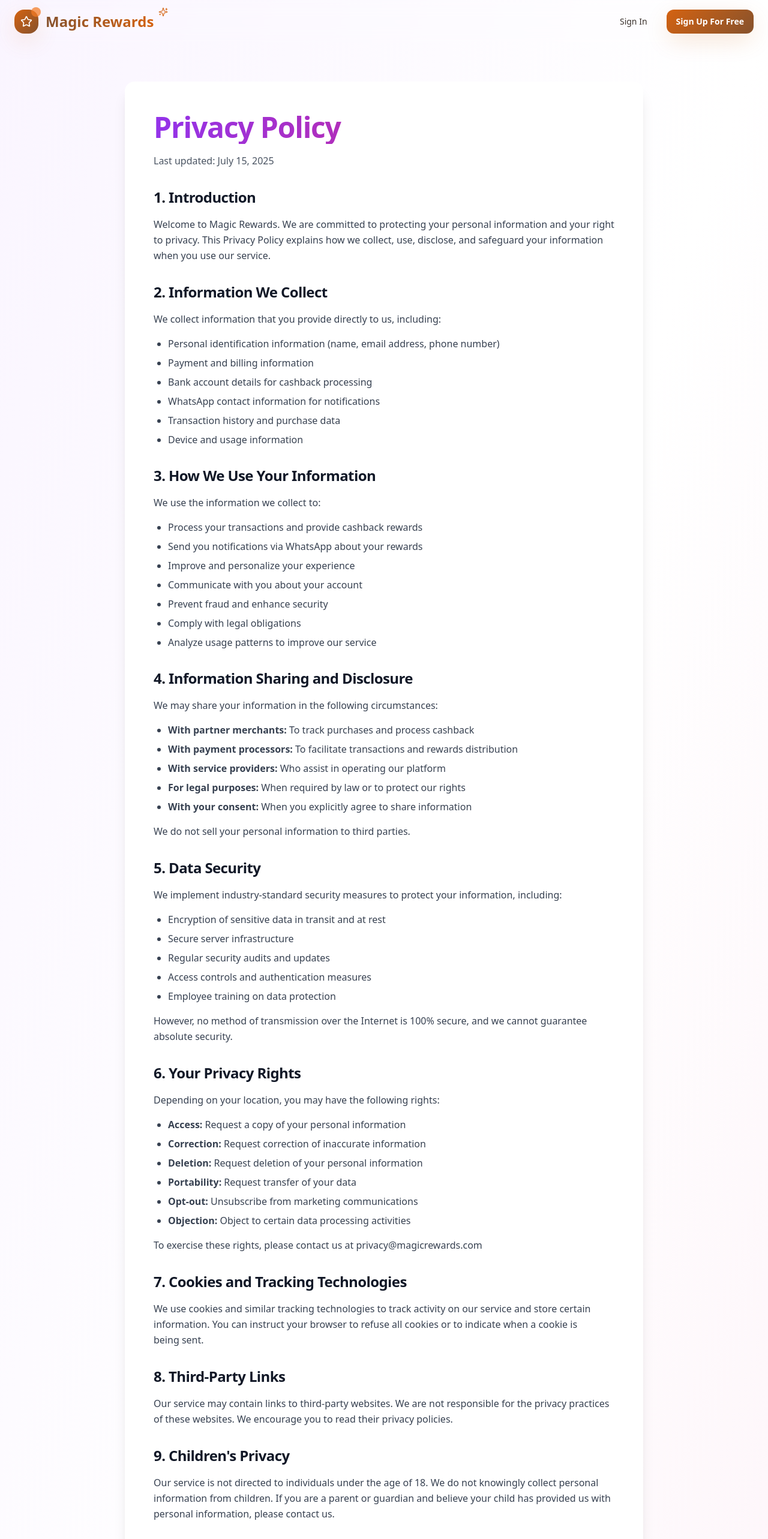
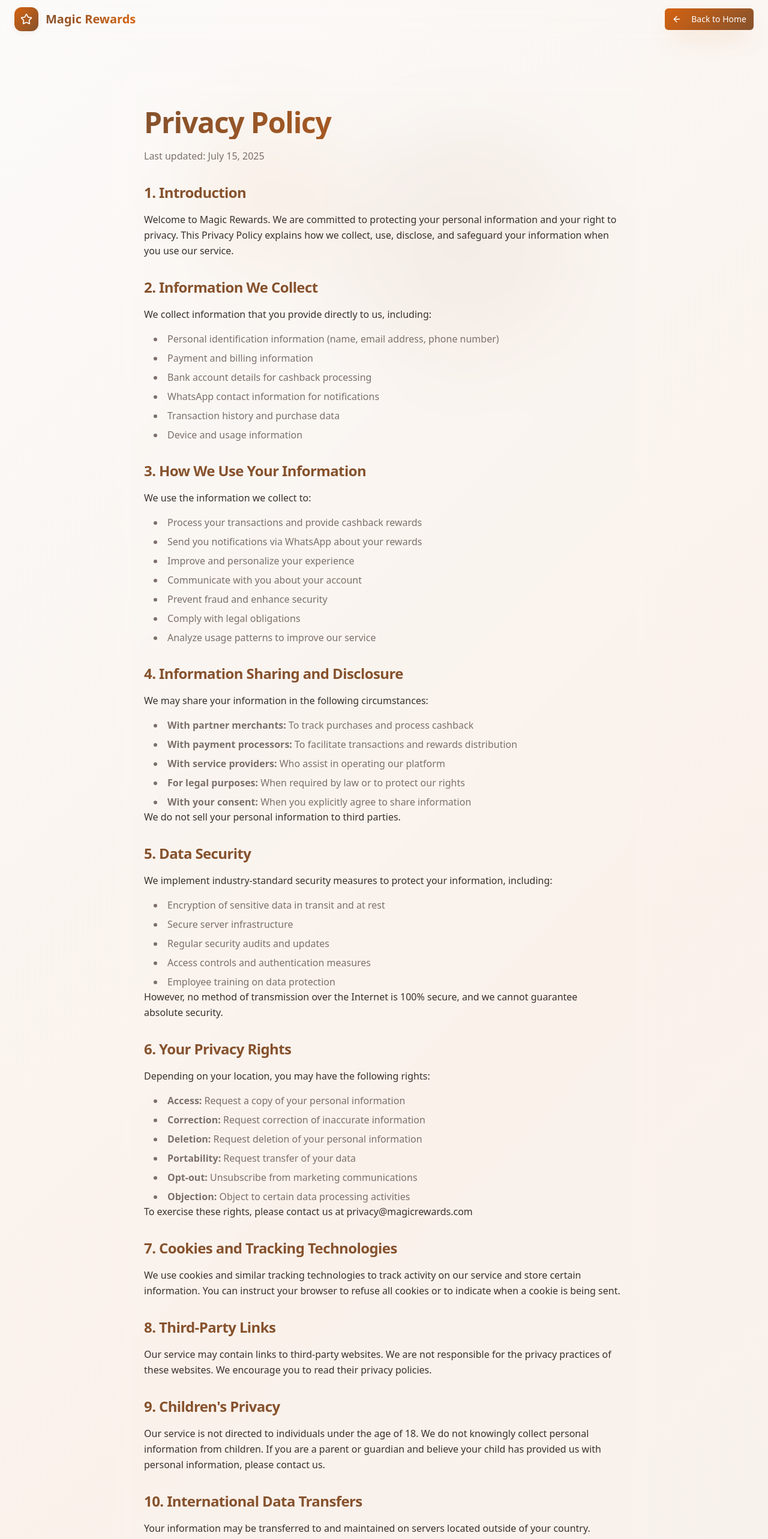
Before and after one commit to femij/magic-crisp-rewards, a React (Vite) app: page /privacy-policy in a window 1280 px wide. Shown: the top 2566 px of the page at 60% size. Built offline with nearby package versions, Linux system fonts and the light colour scheme.

Commit message:
Refactor: Style Privacy Policy page

```diff
--- a/src/pages/PrivacyPolicy.tsx
+++ b/src/pages/PrivacyPolicy.tsx
@@ -1,6 +1,7 @@
-import { Header } from "@/components/Header";
+import { Button } from "@/components/ui/button";
+import { Star, ArrowLeft } from "lucide-react";
+import { Link } from "react-router-dom";
 import { Footer } from "@/components/Footer";
-import { Link } from "react-router-dom";
 
 const PrivacyPolicy = () => {
   const currentDate = new Date().toLocaleDateString('en-US', {
@@ -10,31 +11,52 @@ const PrivacyPolicy = () => {
   });
 
   return (
-    <div className="min-h-screen bg-gradient-to-br from-purple-50 via-white to-pink-50">
-      <Header />
+    <div className="min-h-screen bg-gradient-hero">
+      {/* Background decorative elements */}
+      <div className="absolute inset-0 overflow-hidden pointer-events-none">
+        <div className="absolute top-1/4 left-1/4 w-64 h-64 bg-warm-orange/5 rounded-full blur-3xl animate-float"></div>
+        <div className="absolute bottom-1/4 right-1/4 w-96 h-96 bg-warm-brown/5 rounded-full blur-3xl animate-float" style={{animationDelay: '2s'}}></div>
+      </div>
 
-      <main className="container mx-auto px-4 py-16 max-w-4xl">
-        <div className="bg-white rounded-2xl shadow-xl p-8 md:p-12">
-          <h1 className="text-4xl md:text-5xl font-bold mb-4 bg-gradient-to-r from-purple-600 to-pink-600 bg-clip-text text-transparent">
-            Privacy Policy
-          </h1>
-          <p className="text-gray-600 mb-8">Last updated: {currentDate}</p>
+      {/* Header */}
+      <header className="glass-subtle sticky top-0 z-50 border-b border-warm-orange/10">
+        <div className="container mx-auto px-6 h-16 flex items-center justify-between">
+          <Link to="/" className="flex items-center gap-3 group">
+            <div className="w-10 h-10 bg-gradient-warm rounded-xl flex items-center justify-center shadow-subtle group-hover:shadow-soft transition-all duration-300">
+              <Star className="w-5 h-5 text-white" />
+            </div>
+            <span className="text-xl font-bold bg-gradient-to-r from-warm-brown to-warm-orange bg-clip-text text-transparent">Magic Rewards</span>
+          </Link>
+          <Link to="/">
+            <Button variant="warm" size="sm">
+              <ArrowLeft className="w-4 h-4 mr-2" />
+              Back to Home
+            </Button>
+          </Link>
+        </div>
+      </header>
 
-          <div className="prose prose-lg max-w-none">
-            <section className="mb-8">
-              <h2 className="text-2xl font-bold text-gray-900 mb-4">1. Introduction</h2>
-              <p className="text-gray-700 leading-relaxed mb-4">
+      {/* Main Content */}
+      <main className="container mx-auto px-6 py-16 relative z-10">
+        <div className="max-w-4xl mx-auto glass-subtle rounded-3xl p-8 md:p-12 shadow-glass">
+          <h1 className="text-4xl md:text-5xl font-bold mb-4 bg-gradient-to-r from-warm-brown to-warm-orange bg-clip-text text-transparent">Privacy Policy</h1>
+          <p className="text-muted-foreground mb-8">Last updated: {currentDate}</p>
+
+          <div className="space-y-8 text-foreground">
+            <section>
+              <h2 className="text-2xl font-bold mb-4 text-warm-brown">1. Introduction</h2>
+              <p className="leading-relaxed mb-4">
                 Welcome to Magic Rewards. We are committed to protecting your personal information and your right to privacy.
                 This Privacy Policy explains how we collect, use, disclose, and safeguard your information when you use our service.
               </p>
             </section>
 
-            <section className="mb-8">
-              <h2 className="text-2xl font-bold text-gray-900 mb-4">2. Information We Collect</h2>
-              <p className="text-gray-700 leading-relaxed mb-4">
+            <section>
+              <h2 className="text-2xl font-bold mb-4 text-warm-brown">2. Information We Collect</h2>
+              <p className="leading-relaxed mb-4">
                 We collect information that you provide directly to us, including:
               </p>
-              <ul className="list-disc pl-6 mb-4 text-gray-700 space-y-2">
+              <ul className="list-disc list-inside space-y-2 ml-4 text-muted-foreground">
                 <li>Personal identification information (name, email address, phone number)</li>
                 <li>Payment and billing information</li>
                 <li>Bank account details for cashback processing</li>
@@ -44,12 +66,12 @@ const PrivacyPolicy = () => {
               </ul>
             </section>
 
-            <section className="mb-8">
-              <h2 className="text-2xl font-bold text-gray-900 mb-4">3. How We Use Your Information</h2>
-              <p className="text-gray-700 leading-relaxed mb-4">
+            <section>
+              <h2 className="text-2xl font-bold mb-4 text-warm-brown">3. How We Use Your Information</h2>
+              <p className="leading-relaxed mb-4">
                 We use the information we collect to:
               </p>
-              <ul className="list-disc pl-6 mb-4 text-gray-700 space-y-2">
+              <ul className="list-disc list-inside space-y-2 ml-4 text-muted-foreground">
                 <li>Process your transactions and provide cashback rewards</li>
                 <li>Send you notifications via WhatsApp about your rewards</li>
                 <li>Improve and personalize your experience</li>
@@ -60,46 +82,46 @@ const PrivacyPolicy = () => {
               </ul>
             </section>
 
-            <section className="mb-8">
-              <h2 className="text-2xl font-bold text-gray-900 mb-4">4. Information Sharing and Disclosure</h2>
-              <p className="text-gray-700 leading-relaxed mb-4">
+            <section>
+              <h2 className="text-2xl font-bold mb-4 text-warm-brown">4. Information Sharing and Disclosure</h2>
+              <p className="leading-relaxed mb-4">
                 We may share your information in the following circumstances:
               </p>
-              <ul className="list-disc pl-6 mb-4 text-gray-700 space-y-2">
+              <ul className="list-disc list-inside space-y-2 ml-4 text-muted-foreground">
                 <li><strong>With partner merchants:</strong> To track purchases and process cashback</li>
                 <li><strong>With payment processors:</strong> To facilitate transactions and rewards distribution</li>
                 <li><strong>With service providers:</strong> Who assist in operating our platform</li>
                 <li><strong>For legal purposes:</strong> When required by law or to protect our rights</li>
                 <li><strong>With your consent:</strong> When you explicitly agree to share information</li>
               </ul>
-              <p className="text-gray-700 leading-relaxed">
+              <p className="leading-relaxed">
                 We do not sell your personal information to third parties.
               </p>
             </section>
 
-            <section className="mb-8">
-              <h2 className="text-2xl font-bold text-gray-900 mb-4">5. Data Security</h2>
-              <p className="text-gray-700 leading-relaxed mb-4">
+            <section>
+              <h2 className="text-2xl font-bold mb-4 text-warm-brown">5. Data Security</h2>
+              <p className="leading-relaxed mb-4">
                 We implement industry-standard security measures to protect your information, including:
               </p>
-              <ul className="list-disc pl-6 mb-4 text-gray-700 space-y-2">
+              <ul className="list-disc list-inside space-y-2 ml-4 text-muted-foreground">
                 <li>Encryption of sensitive data in transit and at rest</li>
                 <li>Secure server infrastructure</li>
                 <li>Regular security audits and updates</li>
                 <li>Access controls and authentication measures</li>
                 <li>Employee training on data protection</li>
               </ul>
-              <p className="text-gray-700 leading-relaxed">
+              <p className="leading-relaxed">
                 However, no method of transmission over the Internet is 100% secure, and we cannot guarantee absolute security.
               </p>
             </section>
 
-            <section className="mb-8">
-              <h2 className="text-2xl font-bold text-gray-900 mb-4">6. Your Privacy Rights</h2>
-              <p className="text-gray-700 leading-relaxed mb-4">
+            <section>
+              <h2 className="text-2xl font-bold mb-4 text-warm-brown">6. Your Privacy Rights</h2>
+              <p className="leading-relaxed mb-4">
                 Depending on your location, you may have the following rights:
               </p>
-              <ul className="list-disc pl-6 mb-4 text-gray-700 space-y-2">
+              <ul className="list-disc list-inside space-y-2 ml-4 text-muted-foreground">
                 <li><strong>Access:</strong> Request a copy of your personal information</li>
                 <li><strong>Correction:</strong> Request correction of inaccurate information</li>
                 <li><strong>Deletion:</strong> Request deletion of your personal information</li>
@@ -107,71 +129,73 @@ const PrivacyPolicy = () => {
                 <li><strong>Opt-out:</strong> Unsubscribe from marketing communications</li>
                 <li><strong>Objection:</strong> Object to certain data processing activities</li>
               </ul>
-              <p className="text-gray-700 leading-relaxed">
+              <p className="leading-relaxed">
                 To exercise these rights, please contact us at privacy@magicrewards.com
               </p>
             </section>
 
-            <section className="mb-8">
-              <h2 className="text-2xl font-bold text-gray-900 mb-4">7. Cookies and Tracking Technologies</h2>
-              <p className="text-gray-700 leading-relaxed mb-4">
+            <section>
+              <h2 className="text-2xl font-bold mb-4 text-warm-brown">7. Cookies and Tracking Technologies</h2>
+              <p className="leading-relaxed mb-4">
                 We use cookies and similar tracking technologies to track activity on our service and store certain information.
                 You can instruct your browser to refuse all cookies or to indicate when a cookie is being sent.
               </p>
             </section>
 
-            <section className="mb-8">
-              <h2 className="text-2xl font-bold text-gray-900 mb-4">8. Third-Party Links</h2>
-              <p className="text-gray-700 leading-relaxed mb-4">
+            <section>
+              <h2 className="text-2xl font-bold mb-4 text-warm-brown">8. Third-Party Links</h2>
+              <p className="leading-relaxed mb-4">
                 Our service may contain links to third-party websites. We are not responsible for the privacy practices of these websites.
                 We encourage you to read their privacy policies.
               </p>
             </section>
 
-            <section className="mb-8">
-              <h2 className="text-2xl font-bold text-gray-900 mb-4">9. Children's Privacy</h2>
-              <p className="text-gray-700 leading-relaxed mb-4">
+            <section>
+              <h2 className="text-2xl font-bold mb-4 text-warm-brown">9. Children's Privacy</h2>
+              <p className="leading-relaxed mb-4">
                 Our service is not directed to individuals under the age of 18. We do not knowingly collect personal information
                 from children. If you are a parent or guardian and believe your child has provided us with personal information,
                 please contact us.
               </p>
             </section>
 
-            <section className="mb-8">
-              <h2 className="text-2xl font-bold text-gray-900 mb-4">10. International Data Transfers</h2>
-              <p className="text-gray-700 leading-relaxed mb-4">
+            <section>
+              <h2 className="text-2xl font-bold mb-4 text-warm-brown">10. International Data Transfers</h2>
+              <p className="leading-relaxed mb-4">
                 Your information may be transferred to and maintained on servers located outside of your country.
                 We ensure appropriate safeguards are in place to protect your information in accordance with this Privacy Policy.
               </p>
             </section>
 
-            <section className="mb-8">
-              <h2 className="text-2xl font-bold text-gray-900 mb-4">11. Changes to This Privacy Policy</h2>
-              <p className="text-gray-700 leading-relaxed mb-4">
+            <section>
+              <h2 className="text-2xl font-bold mb-4 text-warm-brown">11. Changes to This Privacy Policy</h2>
+              <p className="leading-relaxed mb-4">
                 We may update our Privacy Policy from time to time. We will notify you of any changes by posting the new Privacy Policy
                 on this page and updating the "Last updated" date. You are advised to review this Privacy Policy periodically for any changes.
               </p>
             </section>
 
-            <section className="mb-8">
-              <h2 className="text-2xl font-bold text-gray-900 mb-4">12. Contact Us</h2>
-              <p className="text-gray-700 leading-relaxed mb-4">
+            <section>
+              <h2 className="text-2xl font-bold mb-4 text-warm-brown">12. Contact Us</h2>
+              <p className="leading-relaxed mb-4">
                 If you have any questions about this Privacy Policy, please contact us:
               </p>
-              <ul className="list-none text-gray-700 space-y-2">
-                <li><strong>Email:</strong> privacy@magicrewards.com</li>
-                <li><strong>Phone:</strong> 1-800-MAGIC-REWARDS</li>
-                <li><strong>Address:</strong> 123 Rewards Street, Suite 100, San Francisco, CA 94102</li>
-              </ul>
+              <div className="glass p-6 rounded-2xl shadow-subtle">
+                <p className="leading-relaxed text-warm-brown">
+                  <strong className="font-bold">Email:</strong> privacy@magicrewards.com<br />
+                  <strong className="font-bold">Phone:</strong> 1-800-MAGIC-REWARDS<br />
+                  <strong className="font-bold">Address:</strong> 123 Rewards Street, Suite 100, San Francisco, CA 94102
+                </p>
+              </div>
             </section>
           </div>
 
-          <div className="mt-12 pt-8 border-t border-gray-200">
-            <Link
-              to="/"
-              className="inline-flex items-center text-purple-600 hover:text-purple-700 font-semibold transition-colors"
-            >
-              ← Back to Home
+          <div className="mt-12 pt-8 border-t border-border">
+            <Link to="/">
+              <Button variant="warm" size="lg" className="shadow-floating hover:shadow-warm">
+                <ArrowLeft className="w-5 h-5 mr-2" />
+                Back to Home
+              </Button>
             </Link>
           </div>
         </div>
```
